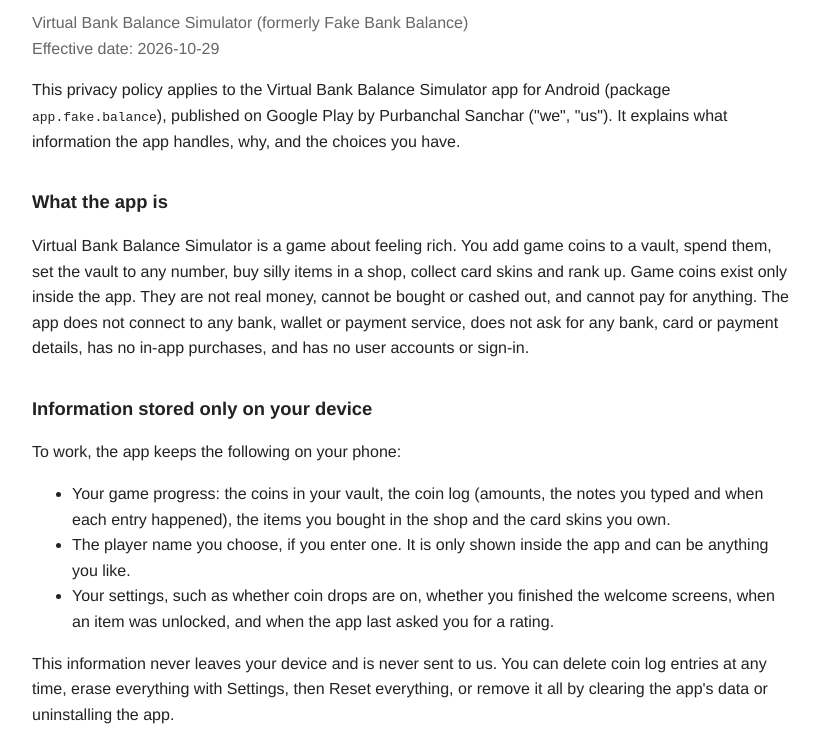
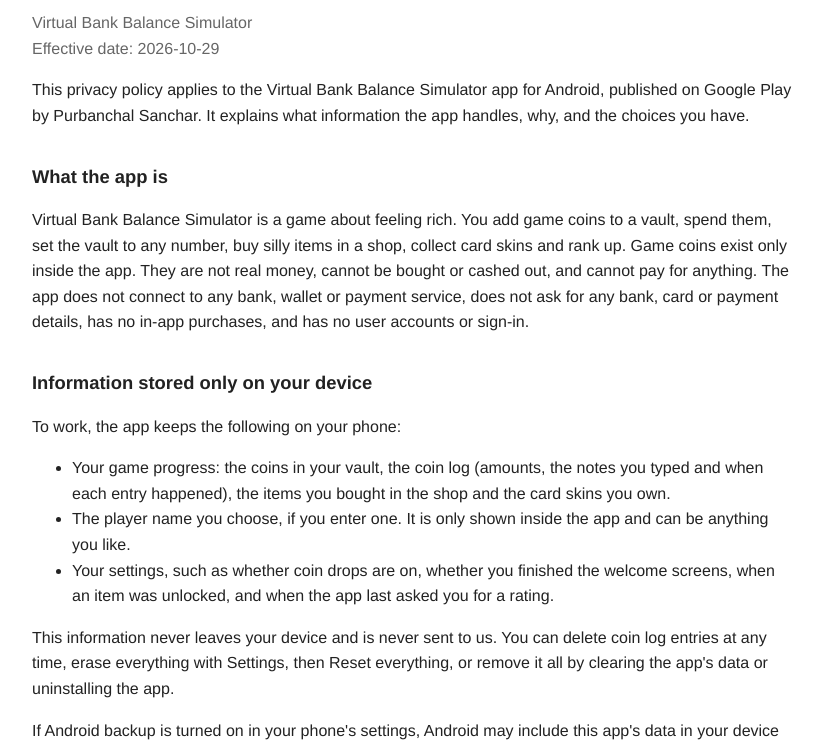
Before and after one commit to purbanchal-sanchar/purbanchal-sanchar.github.io, a plain HTML site: page virtual-bank-balance-simulator/privacy-policy.html in a window 1280 px wide. Shown: the part 69-809 px from the top of the page, without its empty margins (228-1050 px from the left). Drawn offline with Linux system fonts and the light colour scheme.

Commit message:
Update privacy policy for app name and description
Removed 'formerly Fake Bank Balance' from the app name in the privacy policy and simplified the description.

```diff
--- a/virtual-bank-balance-simulator/privacy-policy.html
+++ b/virtual-bank-balance-simulator/privacy-policy.html
@@ -14,12 +14,10 @@
 </head>
 <body>
   <h1>Privacy Policy</h1>
-  <p class="meta">Virtual Bank Balance Simulator (formerly Fake Bank Balance)<br>
+  <p class="meta">Virtual Bank Balance Simulator<br>
     Effective date: 2026-10-29</p>
 
-  <p>This privacy policy applies to the Virtual Bank Balance Simulator app for Android
-    (package <code>app.fake.balance</code>), published on Google Play by Purbanchal Sanchar
-    ("we", "us"). It explains what information the app handles, why, and the choices you have.</p>
+  <p>This privacy policy applies to the Virtual Bank Balance Simulator app for Android, published on Google Play by Purbanchal Sanchar. It explains what information the app handles, why, and the choices you have.</p>
 
   <h2>What the app is</h2>
   <p>Virtual Bank Balance Simulator is a game about feeling rich. You add game coins to a vault, spend
```
